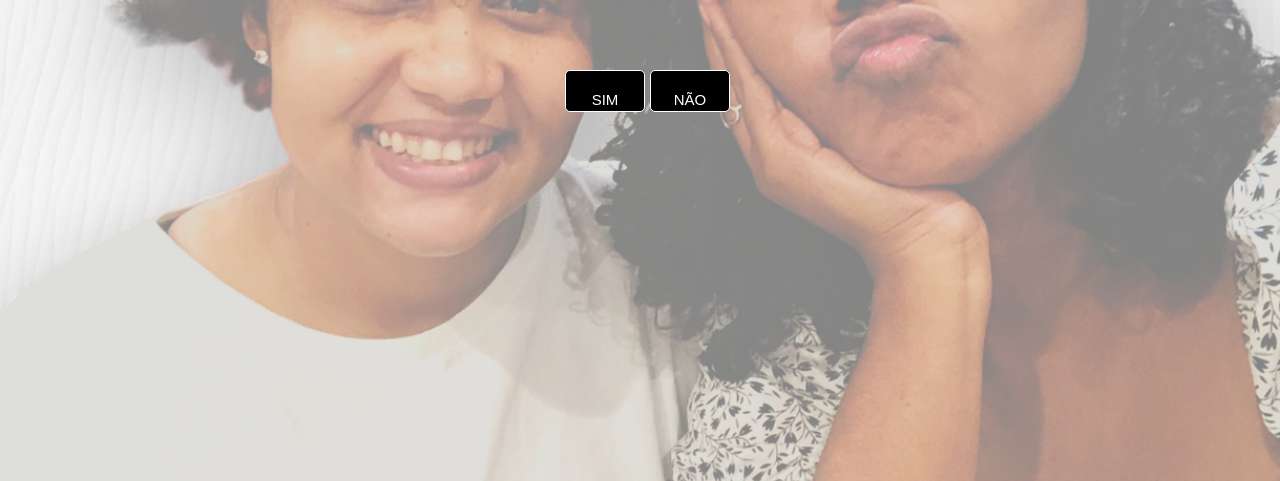
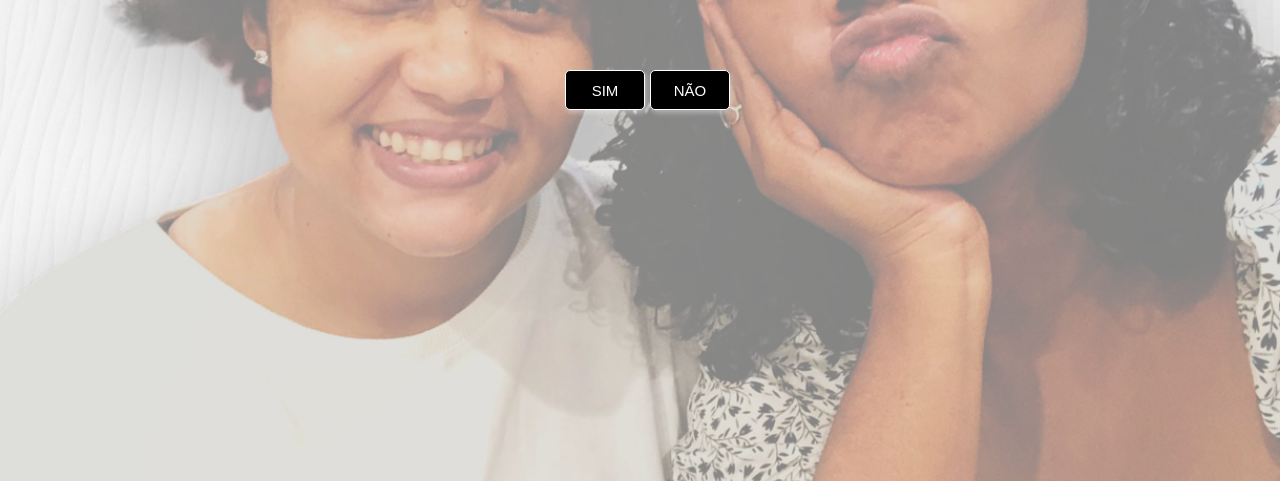
Before and after one commit to robsonmgomes/pedido-casamento, a plain HTML site: page index.html in a window 1280 px wide. Shown: the part 319-800 px from the top of the page. Drawn offline with Linux system fonts and the light colour scheme.

Commit message:
mudança na sombra

```diff
--- a/style.css
+++ b/style.css
@@ -11,7 +11,7 @@
   padding: 10px;
   text-align: center;
   color: #0f0c0b;
-  text-shadow: 2px 5px 5px #ffffff;
+  text-shadow: 2px 5px 5px #ffffff8e;
   font-family: sans-serif;
   font-size: 4rem;
 }
@@ -22,10 +22,11 @@
   color: white;
   text-align: center;
   border: solid 1px;
-  padding: 20px;
+  padding: 10px;
   width: 80px;
   height: 40px;
   border-radius: 5px;
+  box-shadow: 2px 3px 5px #ffffff59;
 
 }
 
```
